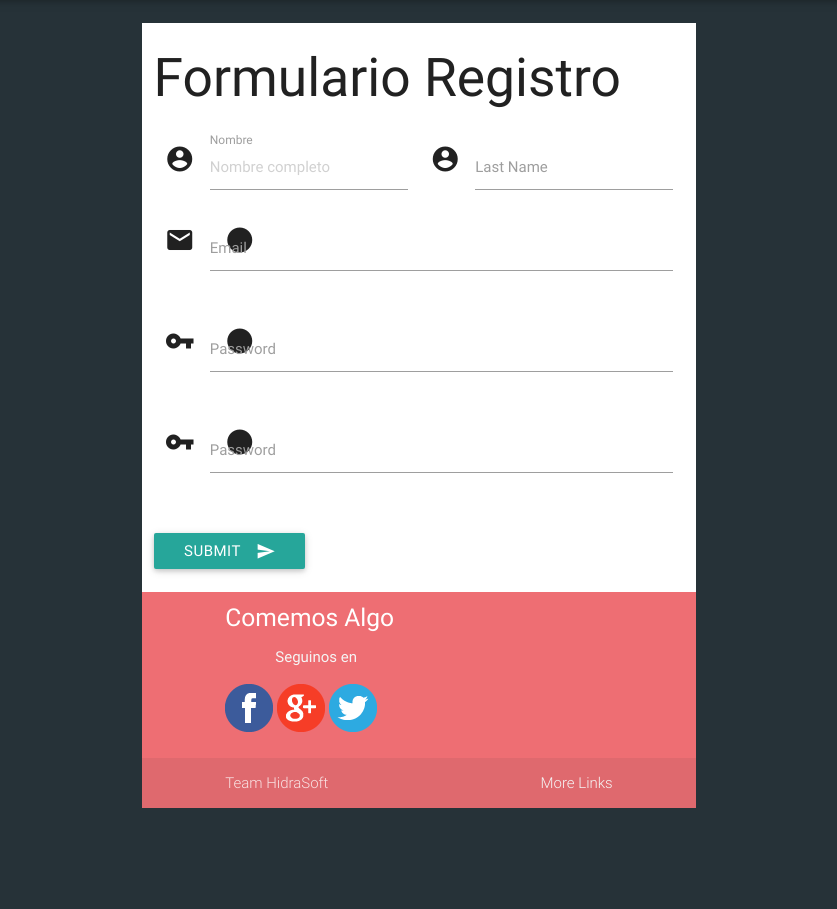
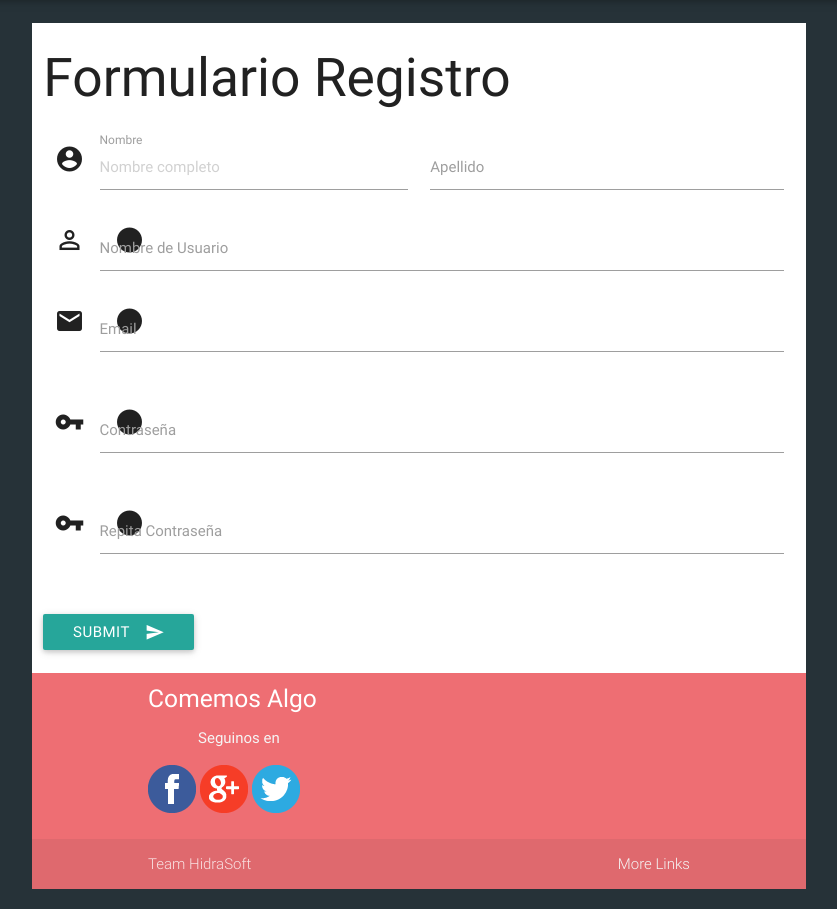
Before and after one commit to Hidra-Soft/comemosalgo, a Django app: page /usuario/registrar/ in a window 1280 px wide. Shown: the part 64-973 px from the top of the page, without its empty margins (221-1058 px from the left). Before the commit the page ends 872 px from the top, so only its background shows below. Run offline with Django 3.2, Linux system fonts and the light colour scheme.

Commit message:
se agrego el campo username al formulario

```diff
--- a/templates/registrar.html
+++ b/templates/registrar.html
@@ -13,9 +13,13 @@
                 <input placeholder="Nombre completo" id="first_name" name="first_name" type="text" class="validate">
         </div>
         <div class="input-field col s6">
-                <i class="material-icons prefix">account_circle</i>
-                <label for="last_name">Last Name</label>
+                <label for="last_name">Apellido</label>
                 <input id="last_name" name="last_name" type="text" class="validate">
+        </div>
+        <div class="input-field col s12">
+                <i class="material-icons prefix">perm_identity_circle</i>
+                <label for="username">Nombre de Usuario</label>
+                <input id="username" name="username" type="text" class="validate">
         </div>
         <div class="row">
             <div class="input-field col s12">
@@ -28,14 +32,14 @@
             <div class="input-field col s12">
                  <i class="material-icons prefix">vpn_key_circle</i>
                  <input id="password" name="password" type="password" class="validate">
-                 <label for="password">Password</label>
+                 <label for="password">Contraseña</label>
             </div>
         </div>
         <div class="row">
             <div class="input-field col s12">
                  <i class="material-icons prefix">vpn_key_circle</i>
                  <input id="password2" name="password2" type="password" class="validate">
-                 <label for="password2">Password</label>
+                 <label for="password2">Repita Contraseña</label>
             </div>
         </div>
     </div>
```
